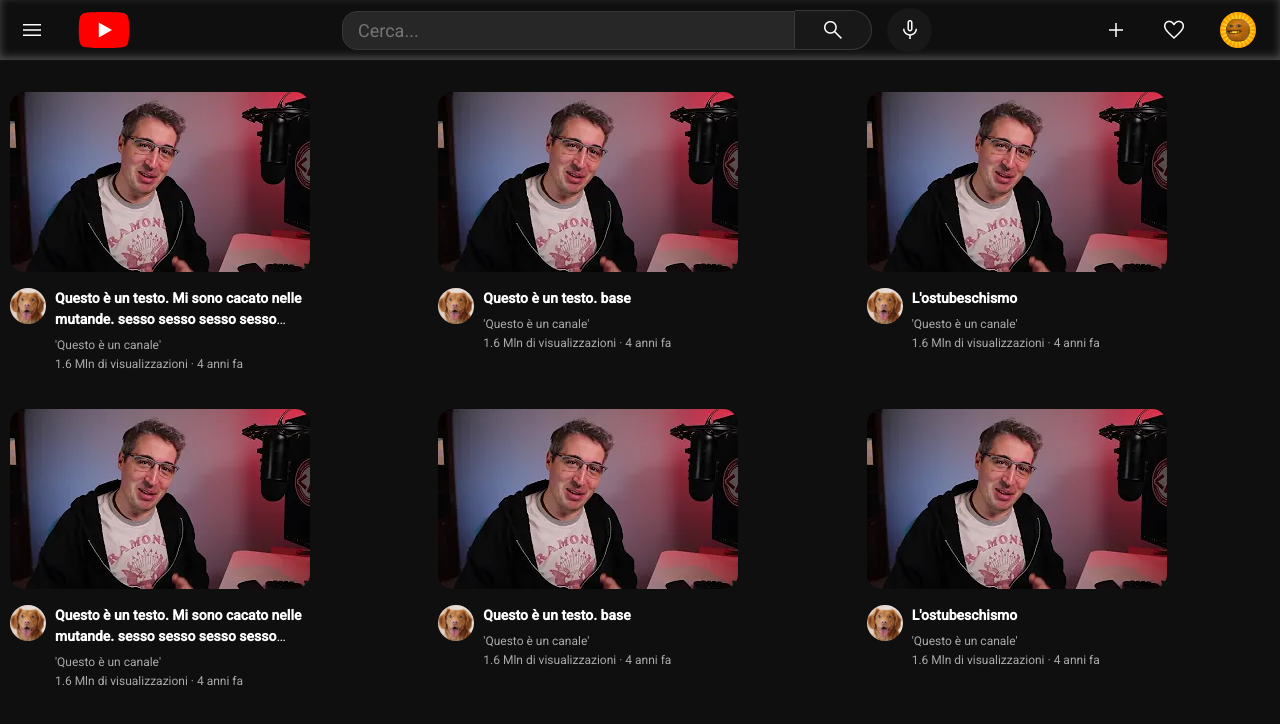
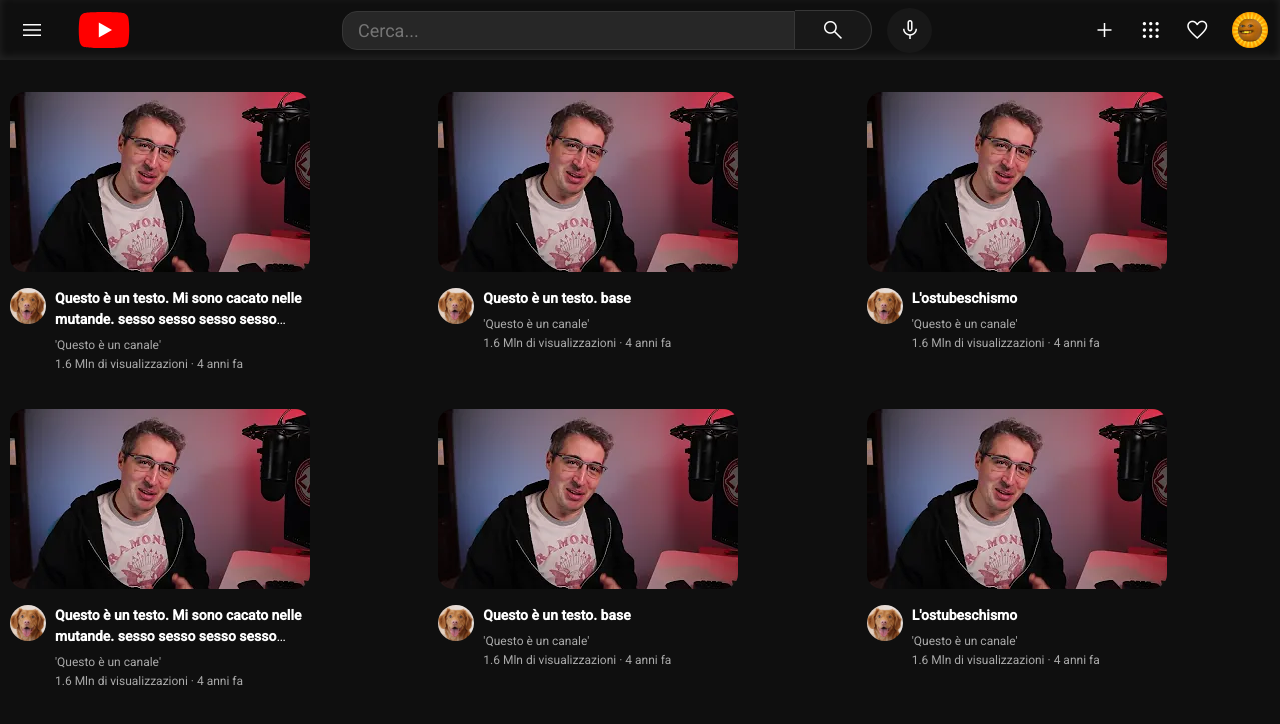
Before and after one commit to gronoGronoti/RobePersonaliDiRenatone, a plain HTML site: page esercizi/il dolore dell'uomo/yt.html in a window 1280 px wide. Drawn offline with nearby package versions, Linux system fonts and the light colour scheme.

```diff
--- a/esercizi/il dolore dell'uomo/styles/yt.css
+++ b/esercizi/il dolore dell'uomo/styles/yt.css
@@ -33,7 +33,7 @@ p, a, button, input {
     color: white;
     margin-bottom: 20px;
 
-    box-shadow: inset 0 -3px 9px rgba(245, 245, 245, 0.266);
+    box-shadow: inset 0 -3px 9px rgba(245, 245, 245, 0.09);
 }
 
 .left-sec {
--- a/esercizi/il dolore dell'uomo/yt.html
+++ b/esercizi/il dolore dell'uomo/yt.html
@@ -28,6 +28,7 @@
         </div>
         <div class="right-sec">
             <span class="material-symbols-outlined">add</span>
+            <span class="material-symbols-outlined">apps </span>
             <span class="material-symbols-outlined">favorite</span>
             <img src="images/propic/unnamed.png" class="yt-propic">
         </div>
```
